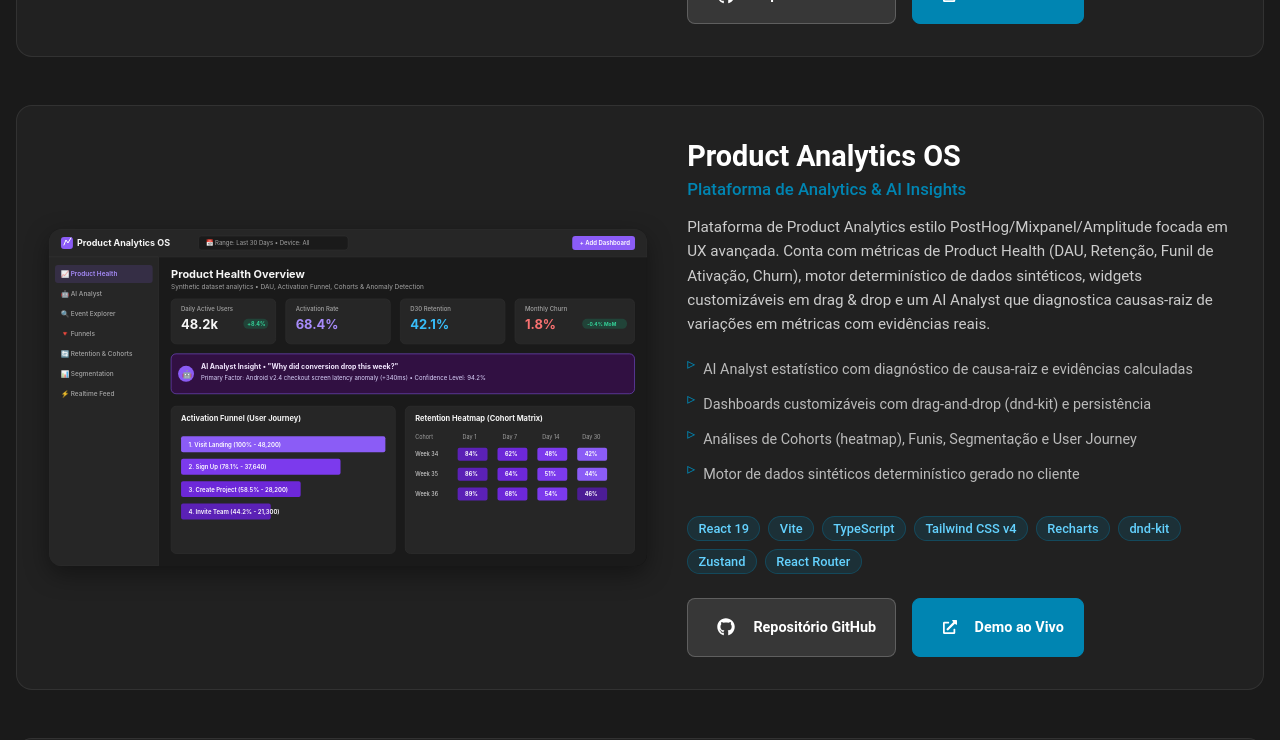
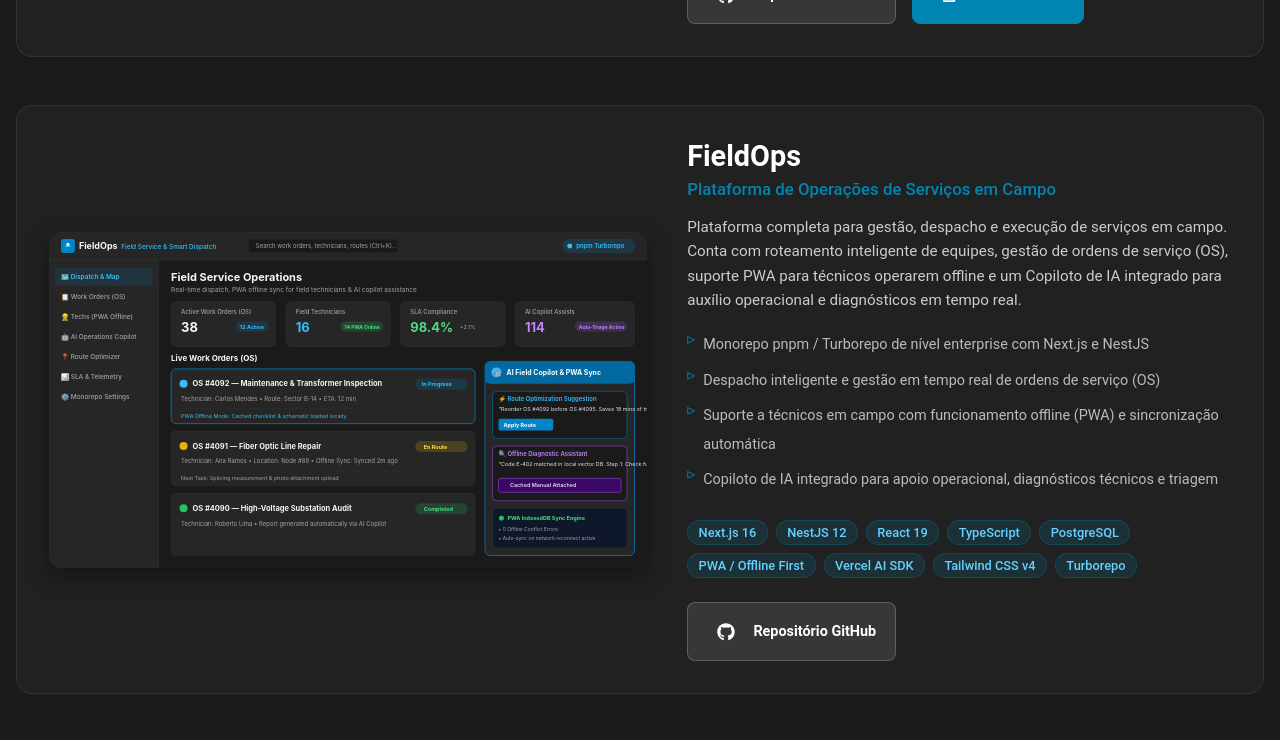
Before and after one commit to saullobueno/saullocom-v14, a React (Vite) app: page / in a window 1280 px wide. Shown: the part 5260-6000 px from the top of the page. Built offline with nearby package versions, Linux system fonts and the light colour scheme.

Commit message:
feat: add FieldOps project to portfolio

```diff
--- a/src/data/featuredProjects.ts
+++ b/src/data/featuredProjects.ts
@@ -37,6 +37,32 @@
     githubUrl: 'https://github.com/saullobueno/nexus-developer-platform',
     demoUrl: 'https://nexus-developer-platform-rho.vercel.app',
     image: '/assets/portfolio/nexus-developer-platform.svg',
+  },
+  {
+    slug: 'fieldops',
+    title: 'FieldOps',
+    subtitle: 'Plataforma de Operações de Serviços em Campo',
+    description:
+      'Plataforma completa para gestão, despacho e execução de serviços em campo. Conta com roteamento inteligente de equipes, gestão de ordens de serviço (OS), suporte PWA para técnicos operarem offline e um Copiloto de IA integrado para auxílio operacional e diagnósticos em tempo real.',
+    highlights: [
+      'Monorepo pnpm / Turborepo de nível enterprise com Next.js e NestJS',
+      'Despacho inteligente e gestão em tempo real de ordens de serviço (OS)',
+      'Suporte a técnicos em campo com funcionamento offline (PWA) e sincronização automática',
+      'Copiloto de IA integrado para apoio operacional, diagnósticos técnicos e triagem',
+    ],
+    stack: [
+      'Next.js 16',
+      'NestJS 12',
+      'React 19',
+      'TypeScript',
+      'PostgreSQL',
+      'PWA / Offline First',
+      'Vercel AI SDK',
+      'Tailwind CSS v4',
+      'Turborepo',
+    ],
+    githubUrl: 'https://github.com/saullobueno/fieldops',
+    image: '/assets/portfolio/fieldops.svg',
   },
   {
     slug: 'product-analytics-os',
```
Also changed, not shown: public/assets/portfolio/fieldops.svg (added).
